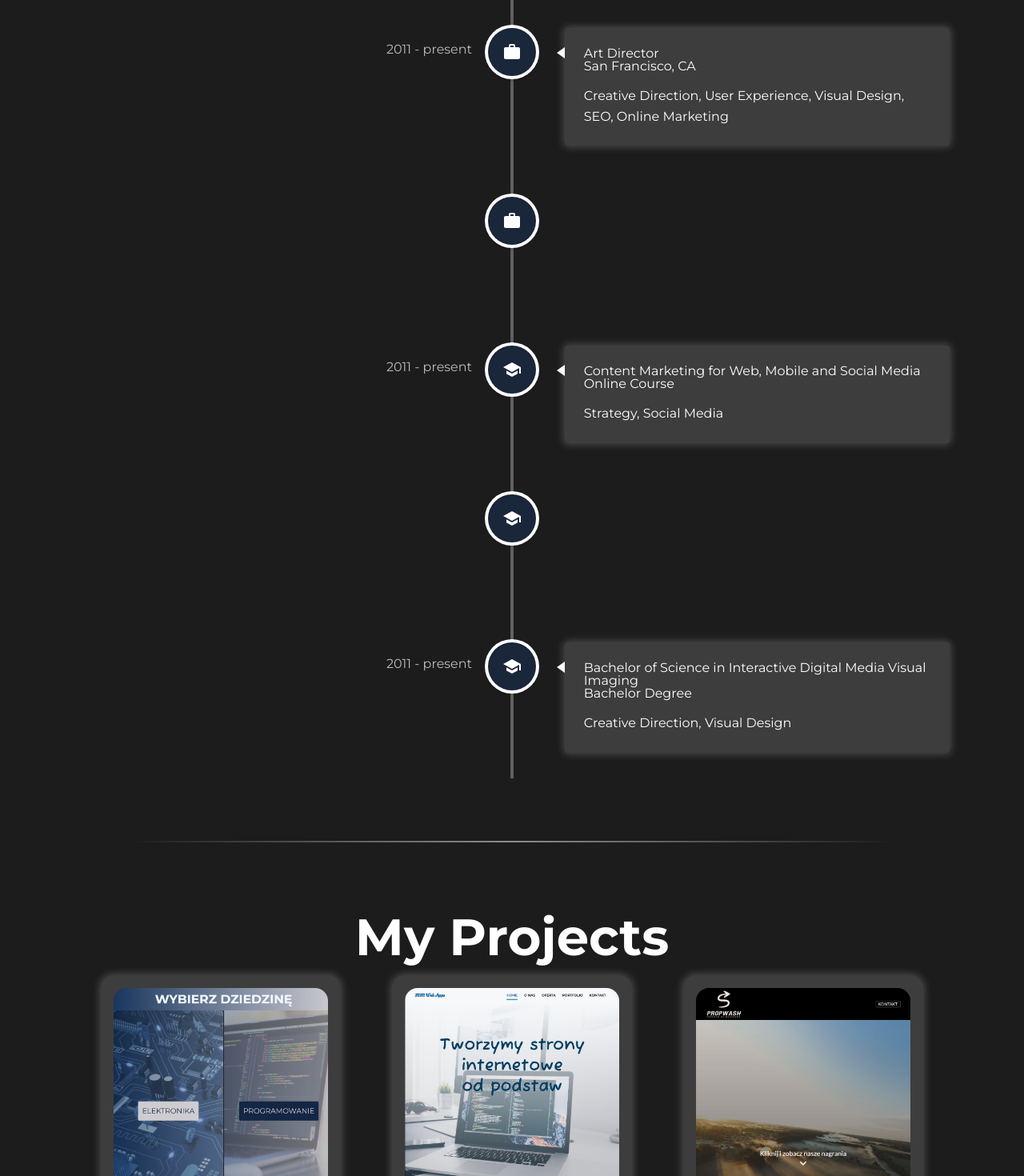
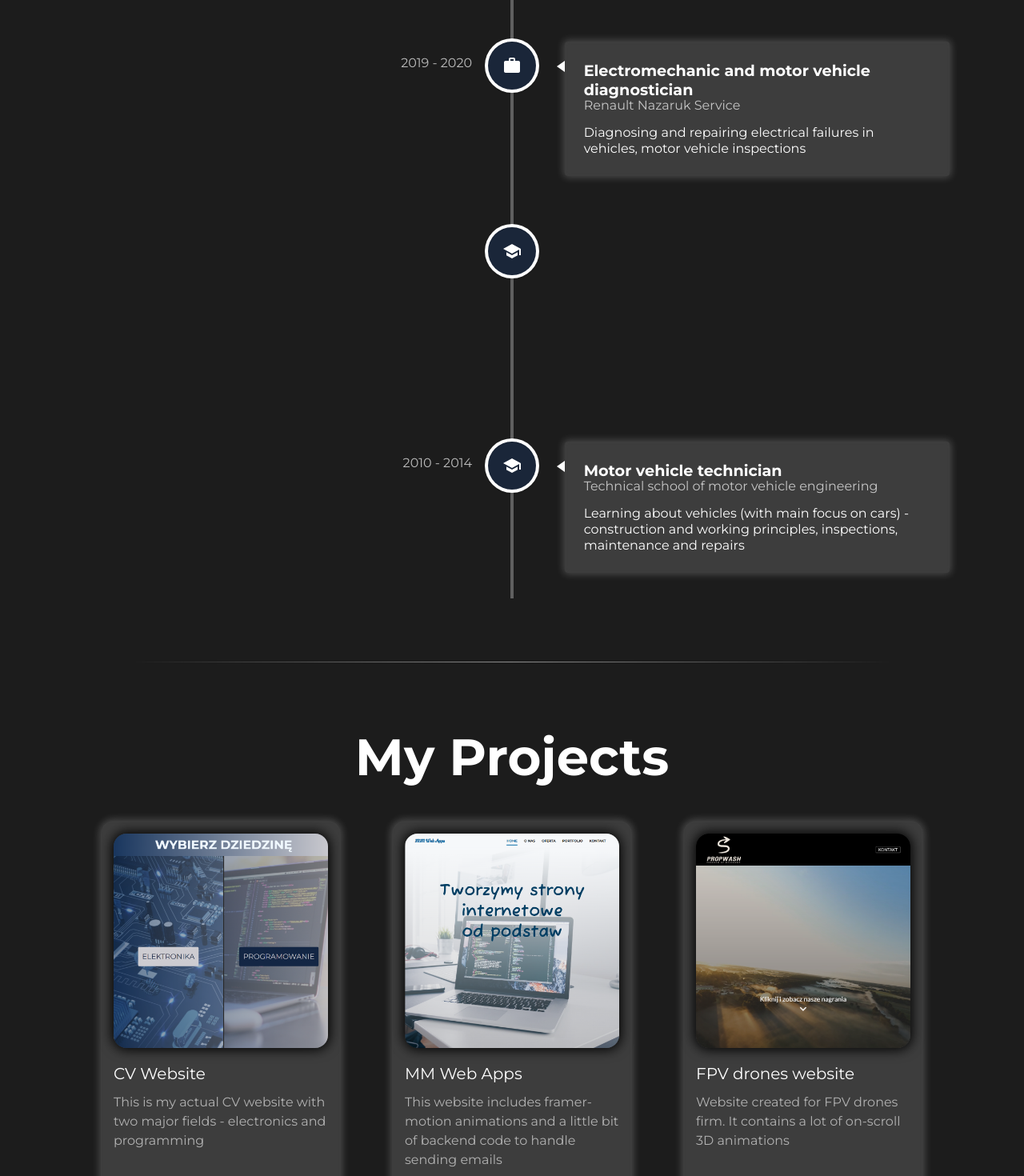
Before and after one commit to Mati2903/cvsite, a Next.js app: page / in a window 1280 px wide. Shown: the part 2300-3770 px from the top of the page at 80% size. Built offline with nearby package versions, Linux system fonts and the light colour scheme.

Commit message:
improve experience section code to map items from constants, add styles and functionality for projects section, update constants

```diff
--- a/src/components/card.js
+++ b/src/components/card.js
@@ -1,21 +1,38 @@
 import Tilt from "react-parallax-tilt";
 import { projects } from "@/constants";
+import { BsGithub } from "react-icons/bs";
 
-const Card = ({ id, link, title, description, image }) => {
+const Card = ({ id, link, title, description, image, ghcode }) => {
 	return (
-		<Tilt className="tilt-card">
+		<Tilt
+			className="tilt-card"
+			glareEnable={true}
+			glareBorderRadius="1rem"
+			glarePosition="all"
+			glareMaxOpacity={0.3}
+			glareColor="#ffffff"
+			perspective={2000}
+			transitionSpeed={1000}
+		>
 			<div
 				className="tilt-card__image"
 				onClick={() => {
 					window.open(link, "__blank");
 				}}
 			>
+				<div className="banner">Click to see live demo</div>
 				<img src={image} />
 			</div>
 			<div className="tilt-card__text-container">
 				<h3 className="heading">{title}</h3>
 				<p className="paragraph">{description}</p>
 			</div>
+			<div className="tilt-card__github-code">
+				Code:
+				<a href={ghcode} target="__blank">
+					<BsGithub />
+				</a>
+			</div>
 		</Tilt>
 	);
 };
--- a/src/components/timeline.js
+++ b/src/components/timeline.js
@@ -4,6 +4,7 @@ import {
 } from "react-vertical-timeline-component";
 import "react-vertical-timeline-component/style.min.css";
 import { MdWork, MdSchool } from "react-icons/md";
+import { experience } from "../constants/index";
 
 const Timeline = () => {
 	const rgbColor = "rgb(26, 38, 57)";
@@ -18,93 +19,21 @@ const Timeline = () => {
 	const iconStyle = { background: rgbColor, color: "#fff" };
 	return (
 		<VerticalTimeline lineColor="rgba(255,255,255, 0.3)">
+			{experience.map((item) => (
 				<VerticalTimelineElement
+					key={item.id}
 					className="vertical-timeline-element--work"
 					contentStyle={contentStyle}
 					contentArrowStyle={contentArrowStyle}
-				date="2011 - present"
+					date={item.date}
 					iconStyle={iconStyle}
-				icon={<MdWork />}
+					icon={item.type === "work" ? <MdWork /> : <MdSchool />}
 				>
-				<h3 className="vertical-timeline-element-title">Creative Director</h3>
-				<h4 className="vertical-timeline-element-subtitle">Miami, FL</h4>
-				<p>
-					Creative Direction, User Experience, Visual Design, Project
-					Management, Team Leading
-				</p>
+					<h3 className="vertical-timeline-element-title">{item.title}</h3>
+					<h4 className="vertical-timeline-element-subtitle">{item.company}</h4>
+					<p className="vertical-timeline-element-paragraph">{item.tasks}</p>
 				</VerticalTimelineElement>
-			<VerticalTimelineElement
-				className="vertical-timeline-element--work"
-				contentStyle={contentStyle}
-				contentArrowStyle={contentArrowStyle}
-				date="2011 - present"
-				iconStyle={iconStyle}
-				icon={<MdWork />}
-			>
-				<h3 className="vertical-timeline-element-title">Art Director</h3>
-				<h4 className="vertical-timeline-element-subtitle">
-					San Francisco, CA
-				</h4>
-				<p>
-					Creative Direction, User Experience, Visual Design, SEO, Online
-					Marketing
-				</p>
-			</VerticalTimelineElement>
-			<VerticalTimelineElement
-				className="vertical-timeline-element--work"
-				contentStyle={contentStyle}
-				contentArrowStyle={contentArrowStyle}
-				date="2011 - present"
-				iconStyle={iconStyle}
-				icon={<MdWork />}
-			>
-				<h3 className="vertical-timeline-element-title">Web Designer</h3>
-				<h4 className="vertical-timeline-element-subtitle">Los Angeles, CA</h4>
-				<p>User Experience, Visual Design</p>
-			</VerticalTimelineElement>
-
-			<VerticalTimelineElement
-				className="vertical-timeline-element--education"
-				contentStyle={contentStyle}
-				contentArrowStyle={contentArrowStyle}
-				date="2011 - present"
-				iconStyle={iconStyle}
-				icon={<MdSchool />}
-			>
-				<h3 className="vertical-timeline-element-title">
-					Content Marketing for Web, Mobile and Social Media
-				</h3>
-				<h4 className="vertical-timeline-element-subtitle">Online Course</h4>
-				<p>Strategy, Social Media</p>
-			</VerticalTimelineElement>
-			<VerticalTimelineElement
-				className="vertical-timeline-element--education"
-				contentStyle={contentStyle}
-				contentArrowStyle={contentArrowStyle}
-				date="2011 - present"
-				iconStyle={iconStyle}
-				icon={<MdSchool />}
-			>
-				<h3 className="vertical-timeline-element-title">
-					Agile Development Scrum Master
-				</h3>
-				<h4 className="vertical-timeline-element-subtitle">Certification</h4>
-				<p>Creative Direction, User Experience, Visual Design</p>
-			</VerticalTimelineElement>
-			<VerticalTimelineElement
-				className="vertical-timeline-element--education"
-				contentStyle={contentStyle}
-				contentArrowStyle={contentArrowStyle}
-				date="2011 - present"
-				iconStyle={iconStyle}
-				icon={<MdSchool />}
-			>
-				<h3 className="vertical-timeline-element-title">
-					Bachelor of Science in Interactive Digital Media Visual Imaging
-				</h3>
-				<h4 className="vertical-timeline-element-subtitle">Bachelor Degree</h4>
-				<p>Creative Direction, Visual Design</p>
-			</VerticalTimelineElement>
+			))}
 		</VerticalTimeline>
 	);
 };
--- a/src/constants/index.js
+++ b/src/constants/index.js
@@ -28,6 +28,45 @@ export const navLinks = [
 ];
 
 //=============homepage=====================
+//=============experience===================
+export const experience = [
+	{
+		id: 1,
+		title: "Medical devices service engineer",
+		company: "MMC Medical",
+		tasks:
+			"Inspections, diagnosing and repairing electronics failures in medical equipment (X-RAY, USG, patient monitors) and computer devices (mostly laptops)",
+		date: "2020 - present",
+		type: "work",
+	},
+	{
+		id: 2,
+		title: "Electromechanic and motor vehicle diagnostician",
+		company: "Renault Nazaruk Service",
+		tasks:
+			"Diagnosing and repairing electrical failures in vehicles, motor vehicle inspections",
+		date: "2019 - 2020",
+		type: "work",
+	},
+	{
+		id: 3,
+		title: "Master's degree in Electrical Engineering",
+		company: "Lublin University of Technology",
+		tasks:
+			"Studying electrical engineering from generating electricity, through transmitting it, up to electricity receivers and their design, construction and working principles. Also microcontrollers programming classes in C/C++ language",
+		date: "2014 - 2019",
+		type: "education",
+	},
+	{
+		id: 4,
+		title: "Motor vehicle technician",
+		company: "Technical school of motor vehicle engineering",
+		tasks:
+			"Learning about vehicles (with main focus on cars) - construction and working principles, inspections, maintenance and repairs",
+		date: "2010 - 2014",
+		type: "education",
+	},
+];
 //=============projects=====================
 export const projects = [
 	{
@@ -37,56 +76,71 @@ export const projects = [
 		description:
 			"This is my actual CV website with two major fields - electronics and programming",
 		image: "cv.png",
+		ghcode: "https://github.com/Mati2903/my-cv-app",
 	},
 	{
 		id: "mmwebapps",
 		link: "https://mmwebapps.vercel.app/",
 		title: "MM Web Apps",
-		description: "descr",
+		description:
+			"This website includes framer-motion animations and a little bit of backend code to handle sending emails",
 		image: "mmwebapps.png",
+		ghcode: "https://github.com/Mati2903/mmwebapps",
 	},
 	{
 		id: "drony",
 		link: "https://drony-test.vercel.app/",
-		title: "Drones website",
-		description: "descr",
+		title: "FPV drones website",
+		description:
+			"Website created for FPV drones firm. It contains a lot of on-scroll 3D animations",
 		image: "propwash.png",
+		ghcode: "https://github.com/Mati2903/drony-test",
 	},
 	{
 		id: "ubezpieczenia",
 		link: "https://ubezpieczenia.vercel.app/",
 		title: "Insurance website",
-		description: "descr",
+		description:
+			"Website created for insurance agent. Main parts are routing and website map",
 		image: "ubezpieczenia.png",
+		ghcode: "https://github.com/Mati2903/ubezpieczenia",
 	},
 	{
 		id: "parallax",
 		link: "https://parallaxeffect.vercel.app/",
 		title: "Parallax Effect",
-		description: "descr",
+		description:
+			"Simple website for practice parallax effect. All photos were taken by me with my drone and mobile",
 		image: "parallax.png",
+		ghcode: "https://github.com/Mati2903/parallaxeffect",
 	},
 
 	{
 		id: "stars",
 		link: "https://starsproject.vercel.app/",
 		title: "Stars Project",
-		description: "descr",
+		description:
+			"Website with starry background (like on the current page) developed with react-tsparticles package ",
 		image: "stars.png",
+		ghcode: "https://github.com/Mati2903/starsproject",
 	},
 	{
 		id: "propwash",
 		link: "https://propwash.vercel.app/",
-		title: "FPV Drones website",
-		description: "descr",
+		title: "Drones website",
+		description:
+			"Temporary website for FPV drones firm. It contains i18n internationalization feature for choosing language",
 		image: "drony.png",
+		ghcode: "https://github.com/Mati2903/dronefpv",
 	},
 
 	{
 		id: "tiante",
 		link: "https://tiantev2.vercel.app/",
-		title: "Tiante cleaning company",
-		description: "descr",
+		title: "Tiante cleaning firm",
+		description:
+			"Simple cleaning business website with image comparison slider feature",
 		image: "tiante.png",
+		ghcode: "https://github.com/Mati2903/tiante-uslugi-porzadkowe",
 	},
 ];
--- a/src/styles/_about.scss
+++ b/src/styles/_about.scss
@@ -12,13 +12,14 @@
 		flex-wrap: wrap;
 	}
 	&__heading {
-		font-size: 4rem;
+		font-size: 2.5rem;
 		line-height: 6rem;
 		font-weight: bold;
 		width: 100%;
 		text-align: center;
 		@media screen and (min-width: 768px) {
 			text-align: left;
+			font-size: 4rem;
 		}
 	}
 	&__card {
--- a/src/styles/_card.scss
+++ b/src/styles/_card.scss
@@ -7,16 +7,83 @@
 	//frozen glass effect
 	background-color: rgba(255, 255, 255, 0.15);
 	backdrop-filter: blur(3px);
-	cursor: pointer;
+	-webkit-transform-style: preserve-3d;
+	transform-style: preserve-3d;
 	&__image {
 		border-radius: 1rem;
 		height: calc(
 			300px - 2 * 1rem
 		); //to keep photos square (tilt-card width - 2*padding 1 rem)
 		overflow: hidden;
+		box-shadow: 0 0 15px 2px rgba(0, 0, 0, 1);
+		transform: translateZ(100px);
+		cursor: pointer;
+		.banner {
+			position: absolute;
+			z-index: 2;
+			top: 50%;
+			left: 50%;
+			transform: translate(-50%, -50%);
+			text-align: center;
+			line-height: 1.5rem;
+			font-size: 1.25rem;
+			opacity: 0;
+			transition: opacity 0.2s ease-in-out;
+		}
 		img {
 			width: 100%;
 			height: auto;
+			transition: filter 0.2s ease-in-out;
+		}
+	}
+	&__text-container {
+		transform: translateZ(100px);
+		display: flex;
+		flex-direction: column;
+		justify-content: flex-start;
+		height: 150px;
+		.heading {
+			font-size: 1.25rem;
+			line-height: 2rem;
+			margin-top: 1rem;
+		}
+		.paragraph {
+			margin-top: 0.5rem;
+			line-height: 1.5rem;
+			color: rgba(255, 255, 255, 0.6);
+		}
+	}
+	&__github-code {
+		margin-top: 1rem;
+		display: flex;
+		align-items: center;
+		justify-content: center;
+		gap: 0.5rem;
+		opacity: 1;
+		transition: opacity 0.3s linear;
+		a {
+			font-size: 2rem;
+		}
+	}
+	//=======desktop==========
+	@media screen and (min-width: 1025px) {
+		&__image {
+			&:hover {
+				.banner {
+					opacity: 1;
+				}
+				img {
+					filter: brightness(30%) blur(2px);
+				}
+			}
+		}
+		&__github-code {
+			opacity: 0;
+		}
+		&:hover {
+			.tilt-card__github-code {
+				opacity: 1;
+			}
 		}
 	}
 }
--- a/src/styles/_experience.scss
+++ b/src/styles/_experience.scss
@@ -4,13 +4,14 @@
 	padding-bottom: 5rem;
 	overflow: hidden;
 	&__heading {
-		font-size: 4rem;
+		font-size: 2.5rem;
 		line-height: 6rem;
 		font-weight: bold;
 		width: 100%;
 		text-align: center;
 		@media screen and (min-width: 768px) {
 			text-align: center;
+			font-size: 4rem;
 		}
 	}
 }
--- a/src/styles/_projects.scss
+++ b/src/styles/_projects.scss
@@ -3,13 +3,15 @@
 	padding-top: 70px; //height of navbar
 	padding-bottom: 5rem;
 	&__heading {
-		font-size: 4rem;
+		font-size: 2.5rem;
 		line-height: 6rem;
 		font-weight: bold;
 		width: 100%;
 		text-align: center;
+		margin-bottom: 2rem;
 		@media screen and (min-width: 768px) {
 			text-align: center;
+			font-size: 4rem;
 		}
 	}
 	&__cards {
--- /dev/null
+++ b/src/styles/_timeline.scss
@@ -0,0 +1,13 @@
+.vertical-timeline-element--work {
+	.vertical-timeline-element-title {
+		line-height: 1.5rem;
+		font-size: 1.2rem;
+		font-weight: bold;
+	}
+	.vertical-timeline-element-subtitle {
+		color: rgba(255, 255, 255, 0.7);
+	}
+	.vertical-timeline-element-paragraph {
+		line-height: 1.25rem;
+	}
+}
--- a/src/styles/globals.scss
+++ b/src/styles/globals.scss
@@ -6,6 +6,7 @@
 @import "./experience";
 @import "./projects";
 @import "./card";
+@import "./timeline";
 
 html,
 body {
```
Lines whose indentation alone changed are shown as unchanged.
